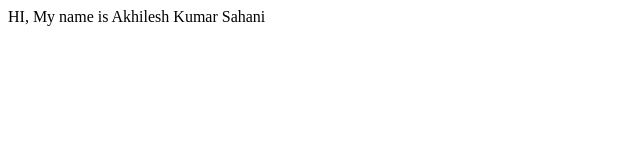
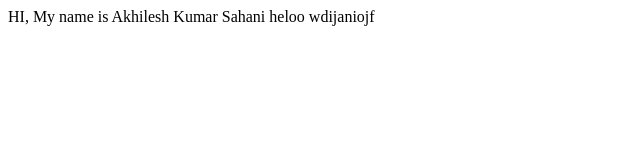
Before and after one commit to akhileshkumarsahani405/github_actions, a plain HTML site: page index.html in a window 1280 px wide. Shown: the whole page, without its empty margins (0-640 px from the left). Drawn offline with Linux system fonts and the light colour scheme.

Commit message:
syntax error

```diff
--- a/index.html
+++ b/index.html
@@ -7,5 +7,6 @@
 </head>
 <body>
 HI, My name is Akhilesh Kumar Sahani
+
+heloo wdijaniojf
 </body>
-</html>
```
